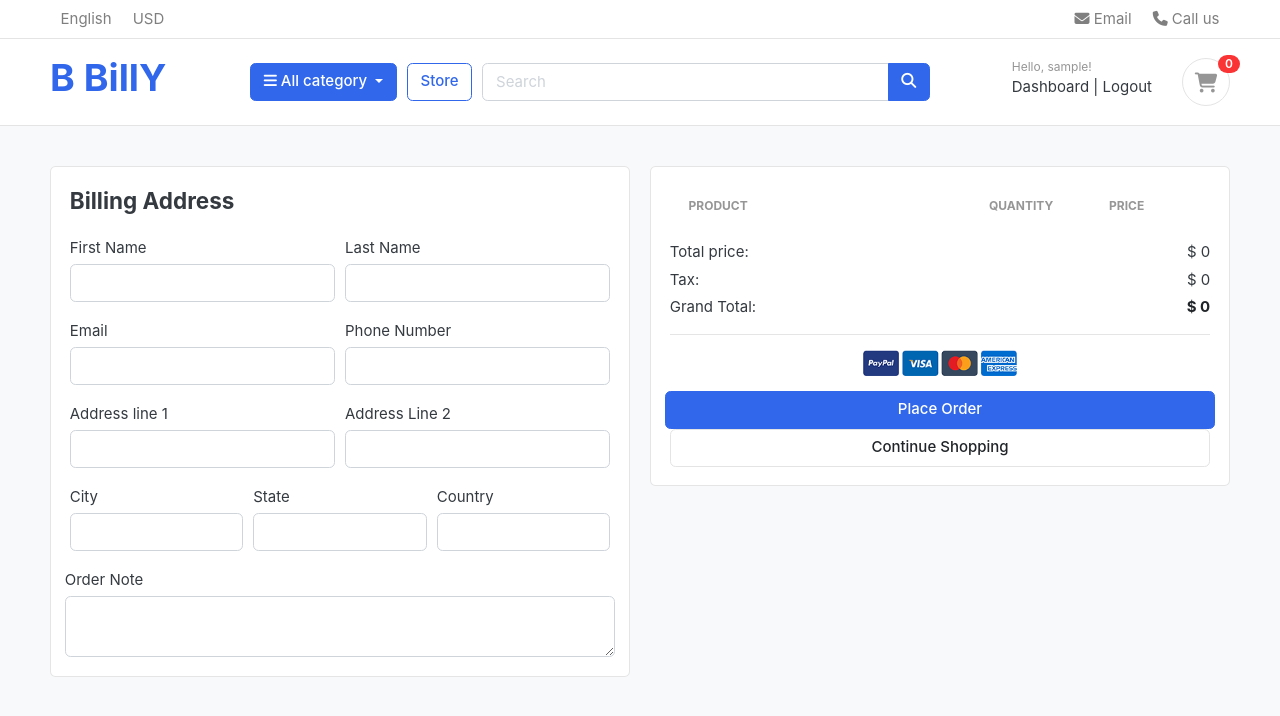
After one commit to banzebilly/django-e-commerce, a Django app: page /cart/checkout/ in a window 1280 px wide. The commit adds this page. Shown: the top 716 px of the page. Run offline with Django 5.2, Linux system fonts and the light colour scheme; a user stored in the database is signed in; tables that the repository leaves empty hold one stand-in row (values such as "Sample post"); lists and menus that the app fills with data are empty; some libraries are stand-ins or nearby versions; some web fonts are replaced.

Commit message:
make some change

```diff
--- a/cart/models.py
+++ b/cart/models.py
@@ -14,9 +14,10 @@ class Cart(models.Model):
 
 #====================cart item model=====================================================
 class CartItem(models.Model):
+    user =  models.ForeignKey(Account, on_delete=models.CASCADE, null=True)
     product = models.ForeignKey(Product, on_delete=models.CASCADE)
     variations = models.ManyToManyField(Variation, blank=True)
-    cart       = models.ForeignKey(Cart, on_delete=models.CASCADE)
+    cart       = models.ForeignKey(Cart, on_delete=models.CASCADE, null=True)
     quantity       = models.IntegerField()
     is_active      = models.BooleanField(default=True)
     #this will help to get subtotal
@@ -26,5 +27,5 @@ class CartItem(models.Model):
     # def __unicode__(self):
     #     return self.product
 
-    def __unicode__(self):
+    def __self__(self):
         return self.product
--- a/cart/urls.py
+++ b/cart/urls.py
@@ -6,4 +6,5 @@ urlpatterns = [
     path('add_cart/<int:product_id>/', views.add_cart, name="add_cart"),
     path('remove_cart/<int:product_id>/<int:cart_item_id>/', views.remove_cart, name="remove_cart"),
     path('remove_cart_item/<int:product_id>/<int:cart_item_id>/', views.remove_cart_item, name="remove_cart_item"),
+    path('checkout/', views.checkout, name="checkout"),
 ]
--- a/cart/views.py
+++ b/cart/views.py
@@ -1,6 +1,7 @@
 from django.shortcuts import redirect, render, get_object_or_404
 from store.models import Product, Variation,  variation_category_choice
 from .models import Cart, CartItem
+from django.contrib.auth.decorators import login_required
 
 # Create your views here.
 '''
@@ -141,6 +142,46 @@ def remove_cart_item(request, product_id, cart_item_id ):
 
 #=================functions to ==================cart page======================
 def cart(request, total=0, quantity=0, cart_items=None):
+
+    try:
+        tax= 0
+        grand_total = 0
+
+        # Get the cart using the session cart_id
+        cart = Cart.objects.get(cart_id=_cart_id(request))
+        # Get all active cart items for this cart
+        cart_items = CartItem.objects.filter(cart=cart, is_active=True)
+
+        # Loop through each cart item to calculate the total and quantity
+        for cart_item in cart_items:
+            total += (cart_item.product.price * cart_item.quantity)
+            quantity += cart_item.quantity
+        tax = (2 * total) / 100
+        grand_total = total + tax
+
+    except Cart.DoesNotExist:
+        # If the cart does not exist, initialize with default empty values
+        cart_items = []
+        total = 0
+        quantity = 0
+
+    context = {
+        'total': total,
+        'quantity': quantity,
+        'cart_items': cart_items,
+        'tax': tax,
+        'grand_total': grand_total
+    }
+
+    return render(request, 'cart/cart.html', context)
+
+
+#========================checkout function start here==============================
+
+
+
+@login_required(login_url='login')
+def checkout(request, total=0, quantity=0, cart_items=None):
     tax= 0
     grand_total = 0
     try:
@@ -170,4 +211,4 @@ def cart(request, total=0, quantity=0, cart_items=None):
         'grand_total': grand_total
     }
 
-    return render(request, 'cart/cart.html', context)
+    return render(request, 'cart/checkout.html', context)
--- a/templates/cart/cart.html
+++ b/templates/cart/cart.html
@@ -112,7 +112,7 @@
                         <p class="text-center mb-3">
                             <img src="{% static './images/misc/payments.png' %}" height="26">
                         </p>
-                        <a href="./place-order.html" class="btn btn-primary btn-block">Checkout</a>
+                        <a href="{% url 'checkout' %}" class="btn btn-primary btn-block">Checkout</a>
                         <a href="{% url 'store'%}" class="btn btn-light btn-block">Continue Shopping</a>
                     </div> <!-- card-body.// -->
                 </div> <!-- card.// -->
--- /dev/null
+++ b/templates/cart/checkout.html
@@ -0,0 +1,149 @@
+{% extends "base.html" %}
+{% load static %}
+
+{% block content %}
+<section class="section-content padding-y bg">
+    <div class="container">
+
+        <div class="row">
+            <!-- Billing Address Form -->
+            <aside class="col-lg-6">
+                <div class="card custom-card-shadow">
+                    <div class="card-body">
+                        <h4 class="card-title mb-4">Billing Address</h4>
+                        <form action="{u}" method="POST">
+                            {% csrf_token %}
+                            <!-- Form fields for billing address -->
+                            <div class="form-row">
+                                <div class="col form-group">
+                                    <label for="first_name">First Name</label>
+                                    <input type="text" name="first_name" class="form-control" required>
+                                </div>
+                                <div class="col form-group">
+                                    <label for="last_name">Last Name</label>
+                                    <input type="text" name="last_name" class="form-control" required>
+                                </div>
+                            </div>
+                            <div class="form-row">
+                                <div class="col form-group">
+                                    <label for="email">Email</label>
+                                    <input type="email" name="email" class="form-control" required>
+                                </div>
+                                <div class="col form-group">
+                                    <label for="phone">Phone Number</label>
+                                    <input type="text" name="phone" class="form-control" required>
+                                </div>
+                            </div>
+                            <div class="form-row">
+                                <div class="col form-group">
+                                    <label for="address_line_1">Address line 1</label>
+                                    <input type="text" name="address_line_1" class="form-control" required>
+                                </div>
+                                <div class="col form-group">
+                                    <label for="address_line_2">Address Line 2</label>
+                                    <input type="text" name="address_line_2" class="form-control">
+                                </div>
+                            </div>
+                            <div class="form-row">
+                                <div class="col form-group">
+                                    <label for="city">City</label>
+                                    <input type="text" name="city" class="form-control" required>
+                                </div>
+                                <div class="col form-group">
+                                    <label for="state">State</label>
+                                    <input type="text" name="state" class="form-control" required>
+                                </div>
+                                <div class="col form-group">
+                                    <label for="country">Country</label>
+                                    <input type="text" name="country" class="form-control" required>
+                                </div>
+                            </div>
+                            <div class="form-row">
+                                <label for="order_note">Order Note</label>
+                                <textarea name="order_note" rows="2" class="form-control"></textarea>
+                            </div>
+
+
+                    </div>
+                </div>
+            </aside>
+
+            <!-- Cart Items and Summary -->
+            <aside class="col-lg-6">
+                <div class="card custom-card-shadow">
+                    <div class="card-body">
+                        <table class="table table-borderless table-shopping-cart">
+                            <thead class="text-muted">
+                                <tr class="small text-uppercase">
+                                    <th scope="col">Product</th>
+                                    <th scope="col" width="120">Quantity</th>
+                                    <th scope="col" width="120">Price</th>
+
+                                </tr>
+                            </thead>
+                            <tbody>
+                                {% for cart_item in cart_items %}
+                                <tr>
+                                    <td>
+                                        <figure class="itemside align-items-center">
+                                            <div class="aside">
+                                                <img src="{{ cart_item.product.image.url }}" class="img-sm" alt="{{ cart_item.product.product_name }}">
+                                            </div>
+                                            <figcaption class="info">
+                                                <a href="{{ cart_item.product.get_url }}" class="title text-dark">{{ cart_item.product.product_name }}</a>
+                                                <p class="text-muted small">
+                                                    {% if cart_item.variations.all %}
+                                                        {% for item in cart_item.variations.all %}
+                                                            {{ item.variation_category | capfirst }}: {{ item.variation_value | capfirst }} <br>
+                                                        {% endfor %}
+                                                    {% endif %}
+                                                </p>
+                                            </figcaption>
+                                        </figure>
+                                    </td>
+                                    <td>
+                                        <div class="quantity-display">
+                                            <!-- Display the quantity as static text -->
+                                            <span>{{ cart_item.quantity }}</span>
+                                        </div>
+                                    </td>
+                                    <td>
+                                        <div class="price-wrap">
+                                            <var class="price">${{ cart_item.sub_total }}</var>
+                                            <small class="text-muted"> ${{ cart_item.product.price }} each</small>
+                                        </div>
+                                    </td>
+
+                                </tr>
+                                {% endfor %}
+                            </tbody>
+                        </table>
+                        <dl class="dlist-align">
+                            <dt>Total price:</dt>
+                            <dd class="text-right">$ {{ total }}</dd>
+                        </dl>
+                        <dl class="dlist-align">
+                            <dt>Tax:</dt>
+                            <dd class="text-right">$ {{ tax }}</dd>
+                        </dl>
+                        <dl class="dlist-align">
+                            <dt>Grand Total:</dt>
+                            <dd class="text-right text-dark b"><strong>$ {{ grand_total }}</strong></dd>
+                        </dl>
+                        <hr>
+                        <p class="text-center mb-3">
+                            <img src="{% static 'images/misc/payments.png' %}" height="26">
+                        </p>
+                        <div class="form-row mt-3">
+                            <button type="submit" class="btn btn-primary btn-block">Place Order</button>
+                        </div>
+                        <a href="{% url 'store' %}" class="btn btn-light btn-block">Continue Shopping</a>
+                    </div>
+                </div>
+            </form>
+            </aside>
+        </div>
+
+    </div>
+</section>
+{% endblock %}
```
Also changed, not shown: templates/accounts/login.html (+25 -16 lines), templates/includes/alert.html (+6 -10 lines), cart/migrations/0003_cartitem_user_alter_cartitem_cart.py (added), e_commerce/static/images/avatars/google.png (added).
